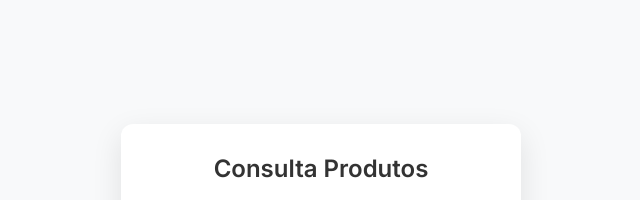
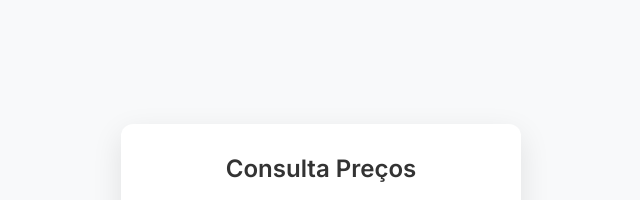
Before and after one commit to brunnochavez/buscapreco, a plain HTML site: page index.html in a window 1280 px wide. Shown: the top 200 px of the page, 319-959 px from the left. Drawn offline with Linux system fonts and the light colour scheme.

Commit message:
Update index.html

```diff
--- a/index.html
+++ b/index.html
@@ -8,7 +8,7 @@
 </head>
 <body>
     <div class="container">
-        <h1>Consulta Produtos</h1>
+        <h1>Consulta Preços</h1>
         <input type="file" id="excelFileInput" accept=".xlsx" />
         <input type="text" id="barcodeInput" placeholder="Escaneie ou digite o código de barras" />
         <button class="primary" onclick="searchProduct()">🔍 Pesquisar</button>
```
